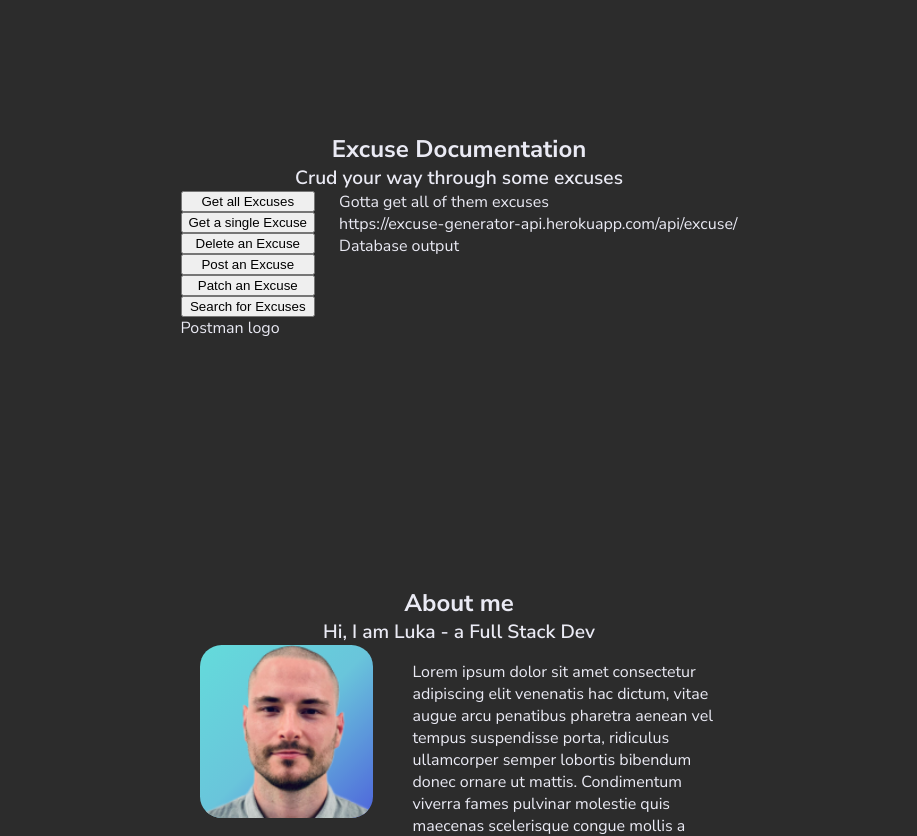
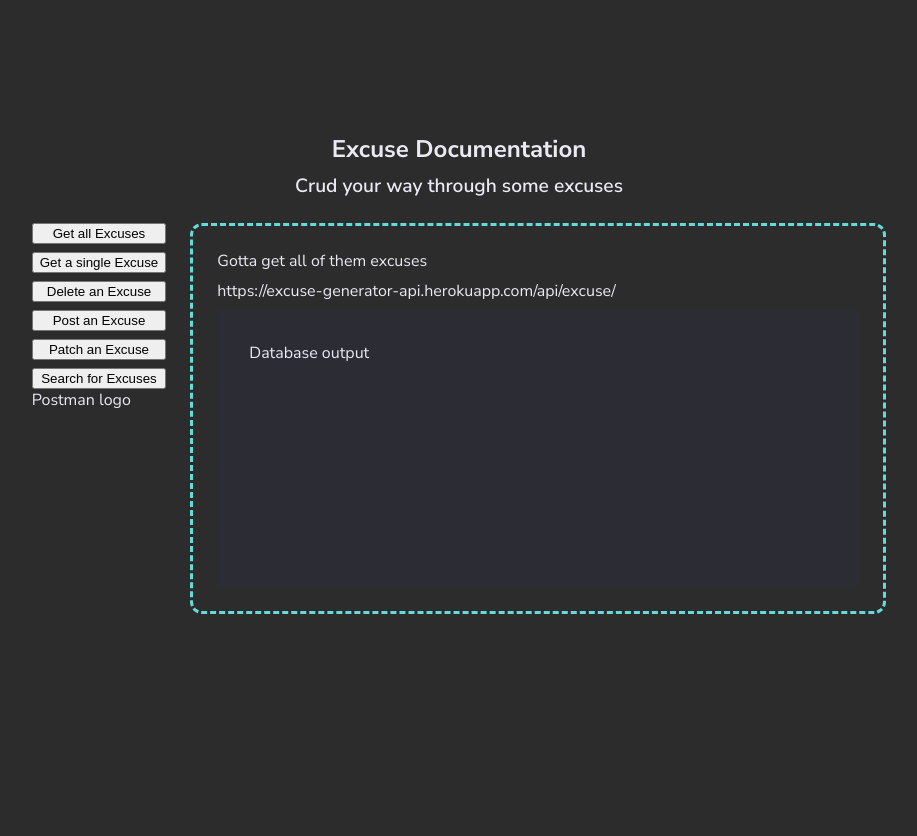
Before and after one commit to lukacafuta/Excuse-Generator, a React (Vite) app in the folder Frontend/: page / in a window 1280 px wide. Shown: the part 1320-2156 px from the top of the page, without its empty margins (181-1098 px from the left). Built offline with nearby package versions, Linux system fonts and the light colour scheme.

Commit message:
added cursor for buttons, gap between endpoints, outlined TabContent and TabDatabaseOutput

```diff
--- a/Frontend/src/styles/globalStyles.js
+++ b/Frontend/src/styles/globalStyles.js
@@ -53,6 +53,7 @@ export const HeroSectionStyled = styled.section`
         border-radius: 8px;
         color: black;
         font-size: 0.8rem;
+        cursor: pointer;
     }
 
     img {
@@ -82,6 +83,7 @@ export const ExcuseSectionStyled = styled.section`
         border-radius: 8px;
         color: black;
         font-size: 0.8rem;
+        cursor: pointer;
     }
 `
 
@@ -91,7 +93,14 @@ export const EndpointSectionStyled = styled.section`
     justify-content: center;
     align-items: center;
     width: 100%;
+    gap: 1.5rem;
     padding-bottom: 15.5rem;
+
+    .endpoints-header {
+        h2 {
+            margin-bottom: 0.5rem;
+        }
+    }
 `
 
 export const TabContainerStyled = styled.div`
@@ -107,16 +116,31 @@ export const TabNavigationStyled = styled.div`
     .endpoints {
         display: flex;
         flex-direction: column;
+        gap: 0.5rem;
+
+        button {
+            cursor: pointer;
+            //outline: none;
+        }
     }
 `
 
 export const TabContentStyled = styled.div`
     display: flex;
     flex-direction: column;
+    min-width: 696px;
+    min-height: 340px;
+    border-radius: 12px;
+    border: 3px dashed #64DBDB;
+    padding: 1.5rem;
+    gap: 0.5rem;
 `
 
 export const TabDatabaseOutputStyled = styled.div`
     display: flex;
+    background: #2C2C35;
+    min-height: 277px;
+    padding: 2rem;
 `
 
 export const AboutMeSectionStyled = styled.section`
```
